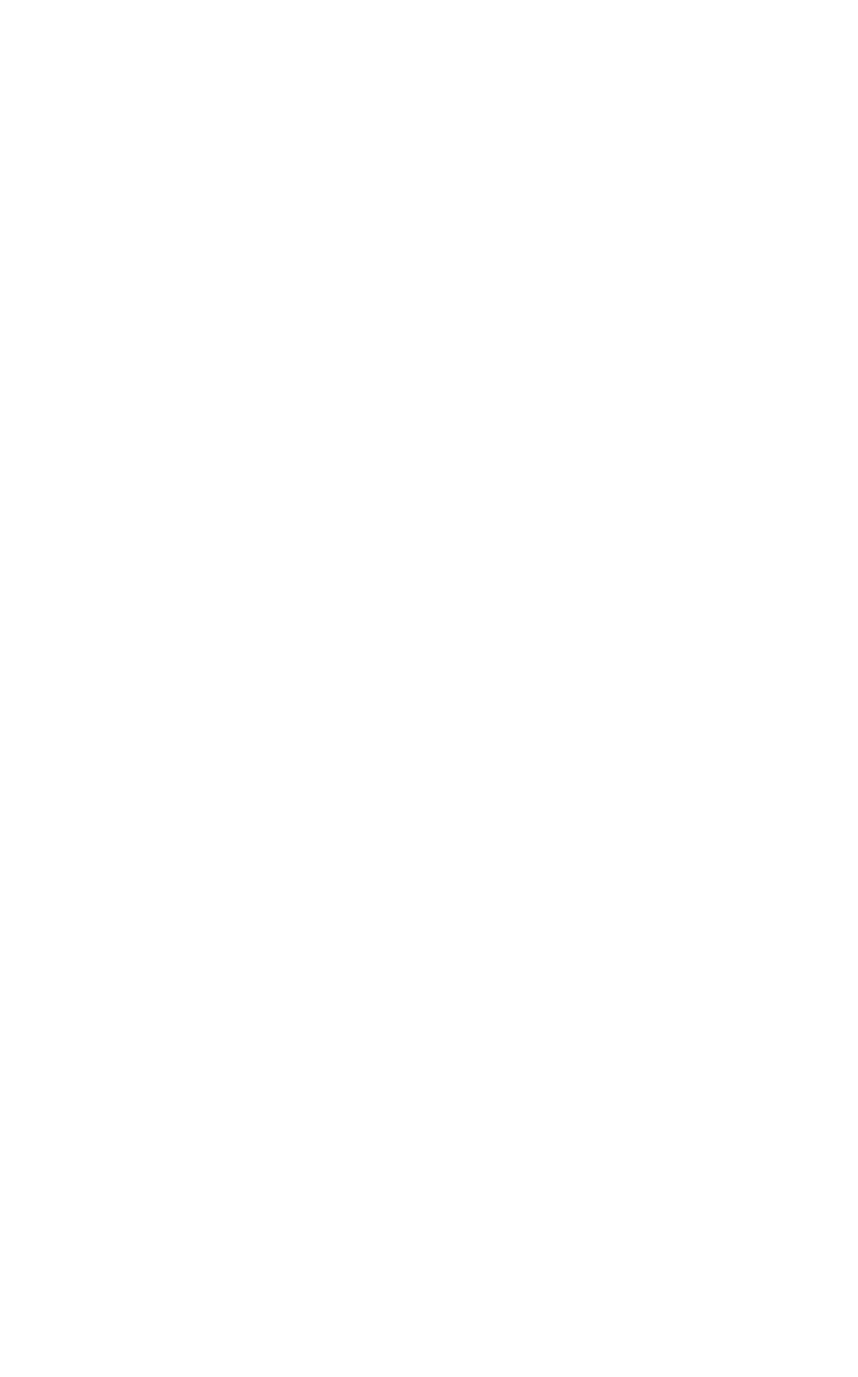
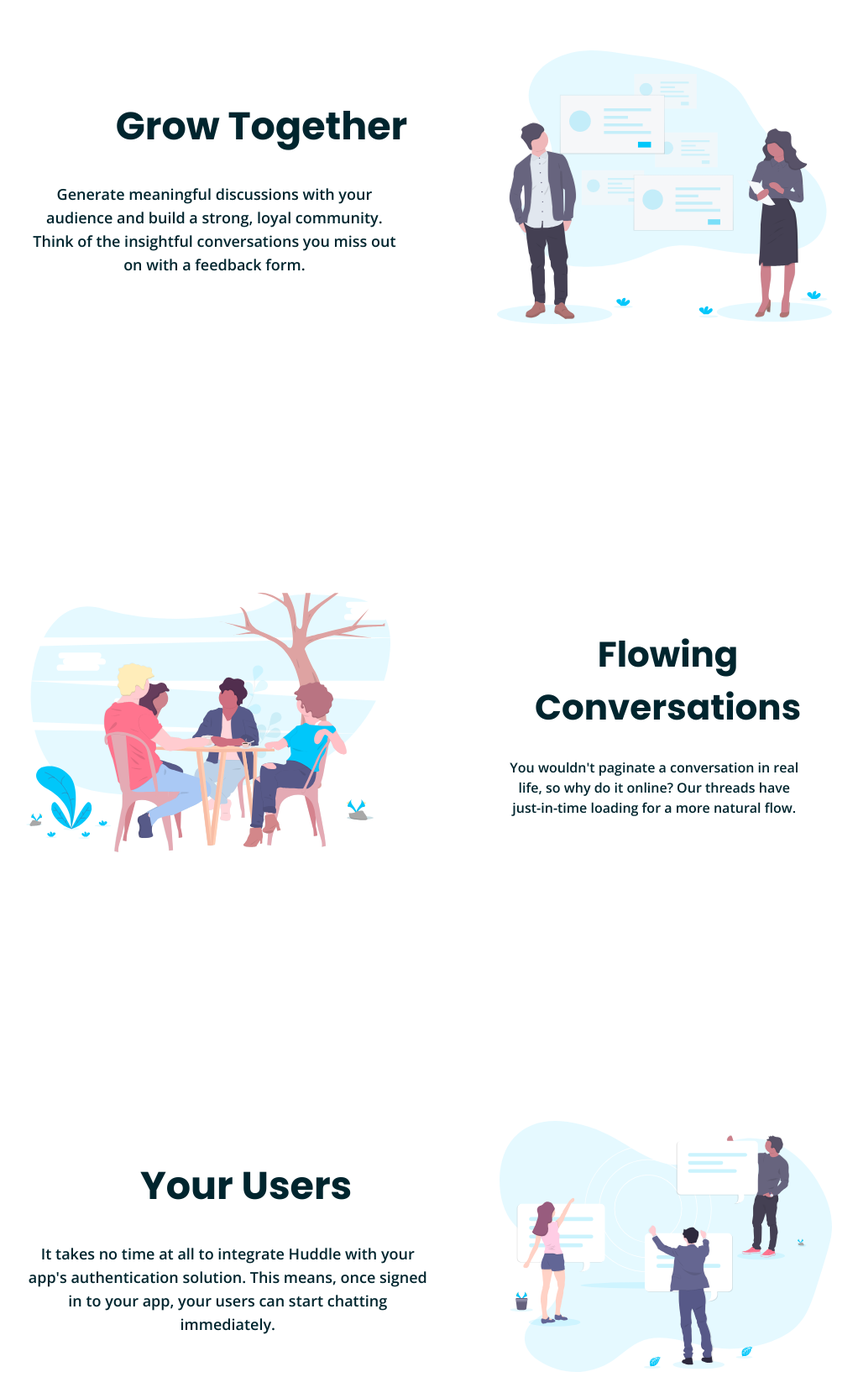
Before and after one commit to sheikhfarook/huddle-landing-page-section, a React (Vite) app: page / in a window 1280 px wide. Shown: the part 1959-3599 px from the top of the page at 84% size, without its empty margins (129-1151 px from the left). Before the commit the page ends 1731 px from the top, so only its background shows below. Built offline with nearby package versions, Linux system fonts and the light colour scheme.

Commit message:
complete main components

```diff
--- a/src/App.jsx
+++ b/src/App.jsx
@@ -1,9 +1,13 @@
 import "./App.css";
-import Community from "./components/huddleheading/huddlefans";
-import HuddleHeading from "./components/huddleheading/community/huddleheading";
+import Community from "./components/huddleheading/community/huddlefans";
+import HuddleHeading from "./components/huddleheading/huddleheading";
 import { TailwindIndicator } from "./components/tailwind/tailwind";
 import CommunityPopular from "./components/huddleheading/community/communitypopularlity";
 import Grow from "./components/main/grow";
+import Conversation from "./components/main/flowing";
+import Users from "./components/main/users";
+import ForFree from "./components/footer/offer";
+import Details from "./components/footer/contact-details";
 
 function App() {
   return (
@@ -13,6 +17,10 @@ function App() {
         <Community />
         <CommunityPopular />
         <Grow />
+        <Conversation />
+        <Users />
+        <ForFree />
+        <Details />
         <TailwindIndicator />
       </div>
     </>
--- a/src/components/huddleheading/community/huddleheading.jsx
+++ b/src/components/huddleheading/huddleheading.jsx
@@ -1,4 +1,4 @@
-import logo from "../../../assets/images/logo.svg";
+import logo from "../../assets/images/logo.svg";
 
 const HuddleHeading = () => {
   return (
--- /dev/null
+++ b/src/components/main/flowing.jsx
@@ -0,0 +1,19 @@
+import flowing from "../../assets/images/illustration-flowing-conversation.svg";
+const Conversation = () => {
+  return (
+    <div className="flex m-32 gap-[135px] mt-[20rem]">
+      <div>
+        <img src={flowing} alt="" />
+      </div>
+      <div className="m-auto text-[#00252E]">
+        <h2 className="font-poppins text-[42px]">Flowing Conversations</h2>
+        <p className="w-11/12 text-[16px] font-opensans font-[600] mt-7">
+          You wouldn't paginate a conversation in real life, so why do it
+          online? Our threads have just-in-time loading for a more natural flow.
+        </p>
+      </div>
+    </div>
+  );
+};
+
+export default Conversation;
--- a/src/components/main/grow.jsx
+++ b/src/components/main/grow.jsx
@@ -1,7 +1,19 @@
+// import bgtopdesktop from "../../assets/images/bg-section-top-desktop-1.svg";
+import grow from "../../assets/images/illustration-grow-together.svg";
 const Grow = () => {
   return (
-    <div>
-      <div className="bgimage"></div>
+    <div className="flex text-[#00252E] mt-[20rem] m-32  ">
+      <div className="m-auto">
+        <h2 className="font-poppins text-[46px] ">Grow Together</h2>
+        <p className="w-4/5 mt-8 font-opensans font-[600] text-lg">
+          Generate meaningful discussions with your audience and build a strong,
+          loyal community. Think of the insightful conversations you miss out on
+          with a feedback form.
+        </p>
+      </div>
+      <div>
+        <img className="" src={grow} alt="" />{" "}
+      </div>
     </div>
   );
 };
--- /dev/null
+++ b/src/components/main/users.jsx
@@ -0,0 +1,21 @@
+import user from "../../assets/images/illustration-your-users.svg";
+
+const Users = () => {
+  return (
+    <div className="flex text-[#00252E] gap-10 mt-[20rem] m-32  ">
+      <div className="m-auto">
+        <h2 className="font-poppins text-[46px] ">Your Users</h2>
+        <p className="w-11/12 mt-8 font-opensans font-[600] text-lg">
+          It takes no time at all to integrate Huddle with your app's
+          authentication solution. This means, once signed in to your app, your
+          users can start chatting immediately.
+        </p>
+      </div>
+      <div>
+        <img className="" src={user} alt="" />{" "}
+      </div>
+    </div>
+  );
+};
+
+export default Users;
```
Also changed, not shown: huddle-landing-page-with-curved-sections-master/huddle-landing-page-with-curved-sections-master/index.html (+14 -3 lines), src/components/huddleheading/community/huddlefans.jsx (renamed from src/components/huddleheading/huddlefans.jsx).
